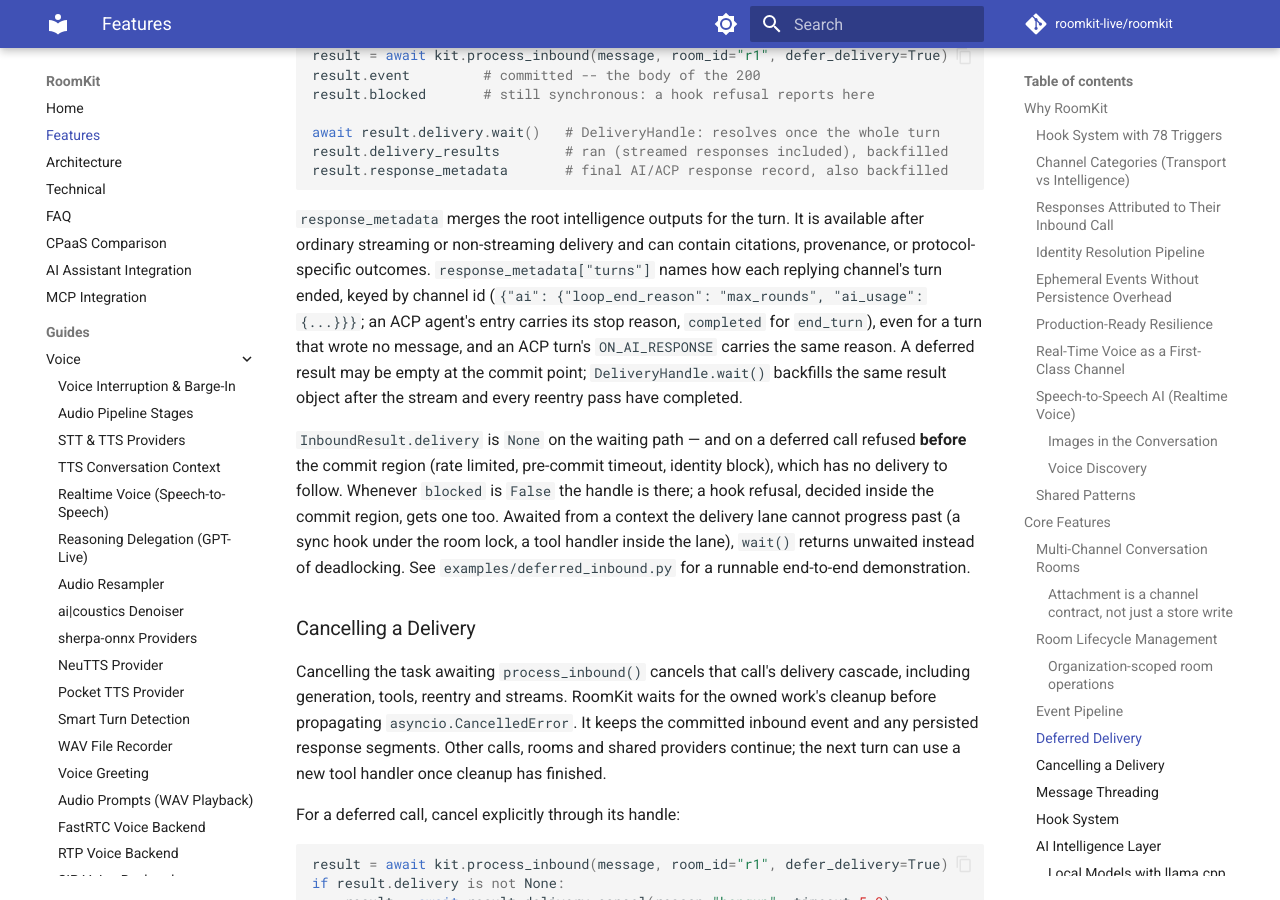
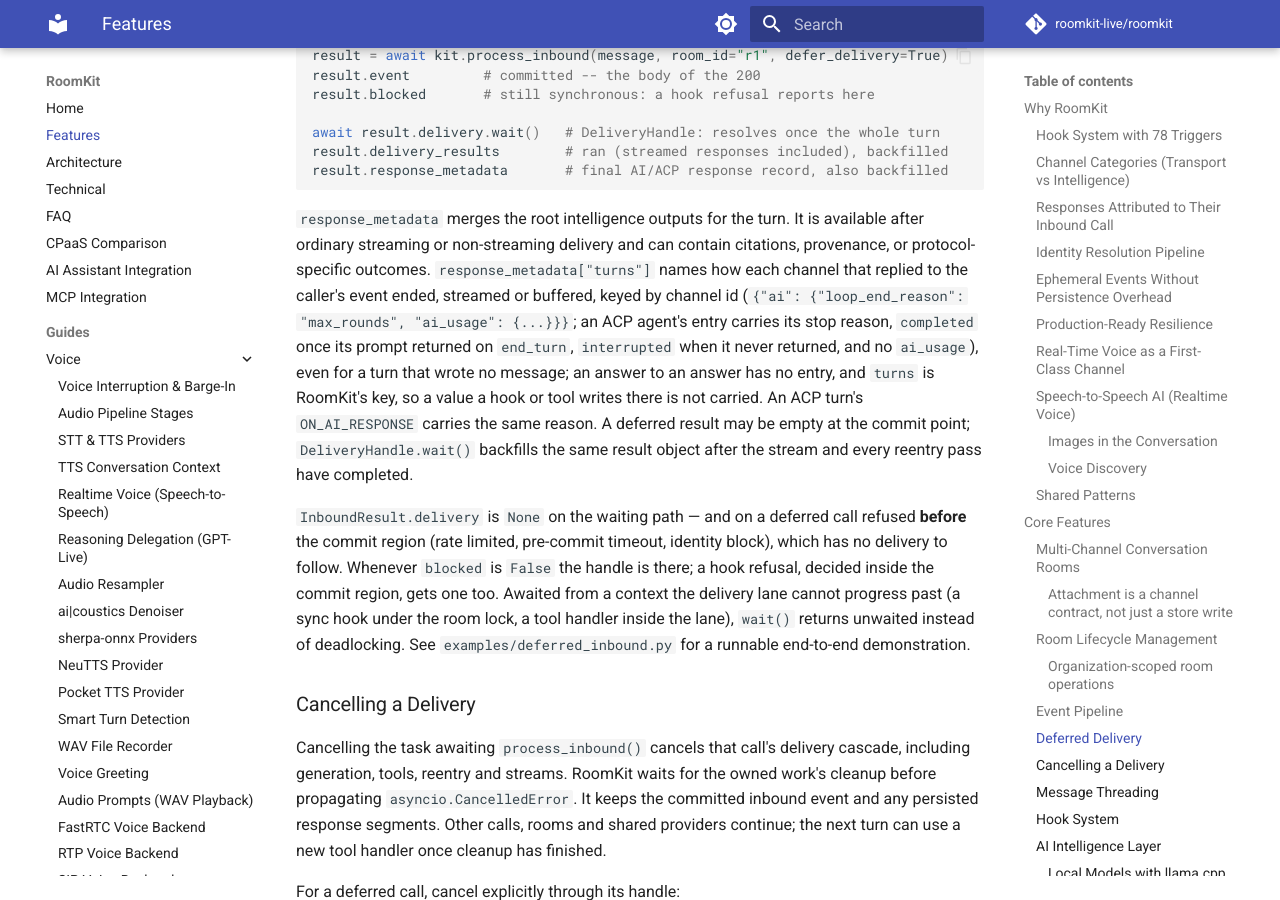
Before and after one commit to roomkit-live/roomkit-docs, an MkDocs documentation site: the page built from docs/features.md, in a window 1280 px wide and 900 px high, scrolled down 11386 px. Built offline with MkDocs 1.6.1 and Material for MkDocs 9.7.7, drawn with Linux system fonts in a browser that asks for light colours; comment, search, counter and statistics services are not loaded; some of the changed text lies outside the part shown.

Commit message:
docs(ai): per review, turns covers buffered replies, ACP's interrupted and never-prompted turns, and is RoomKit's key (RMK-437)

```diff
--- a/docs/features.md
+++ b/docs/features.md
@@ -358,11 +358,14 @@ result.response_metadata       # final AI/ACP response record, also backfilled
 `response_metadata` merges the root intelligence outputs for the turn. It is
 available after ordinary streaming or non-streaming delivery and can contain
 citations, provenance, or protocol-specific outcomes. `response_metadata["turns"]`
-names how each replying channel's turn ended, keyed by channel id
-(`{"ai": {"loop_end_reason": "max_rounds", "ai_usage": {...}}}`; an ACP
-agent's entry carries its stop reason, `completed` for `end_turn`), even for a
-turn that wrote no message, and an ACP turn's `ON_AI_RESPONSE` carries the
-same reason. A deferred result may be
+names how each channel that replied to the caller's event ended, streamed or
+buffered, keyed by channel id (`{"ai": {"loop_end_reason": "max_rounds",
+"ai_usage": {...}}}`; an ACP agent's entry carries its stop reason, `completed`
+once its prompt returned on `end_turn`, `interrupted` when it never returned,
+and no `ai_usage`), even for a turn that wrote no message; an answer to an
+answer has no entry, and `turns` is RoomKit's key, so a value a hook or tool
+writes there is not carried. An ACP turn's `ON_AI_RESPONSE` carries the same
+reason. A deferred result may be
 empty at the commit point; `DeliveryHandle.wait()` backfills the same result
 object after the stream and every reentry pass have completed.
 
```
